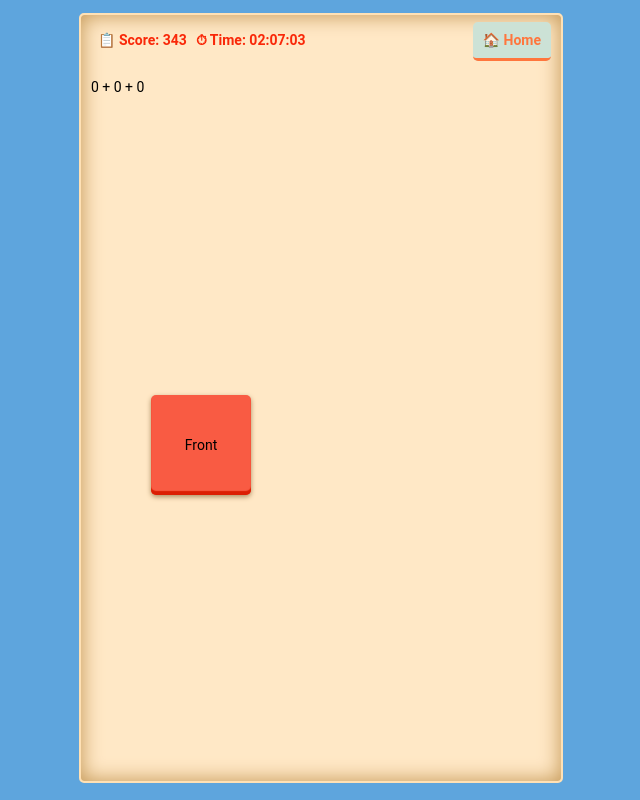
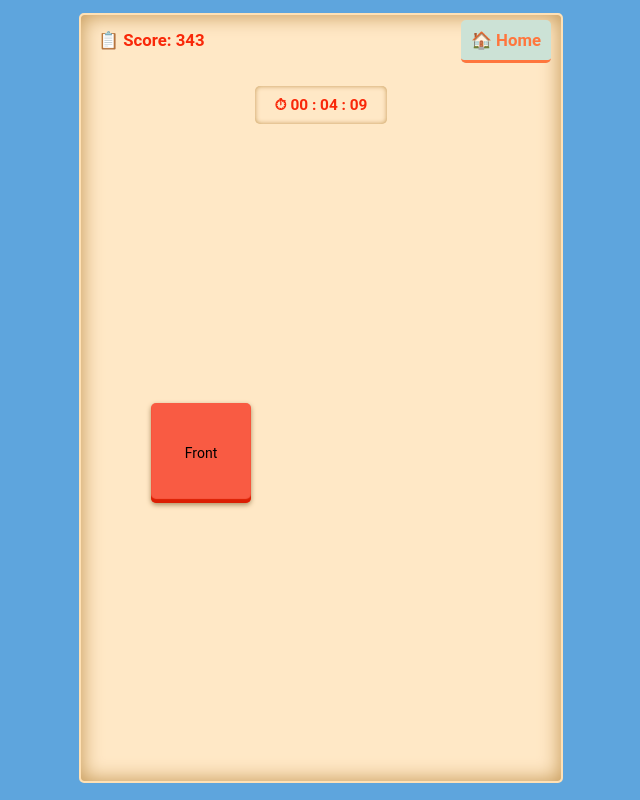
Before and after one commit to fasih-uddin-ahmed/angular-pairs, an Angular app: page /game in a window 1280 px wide. Shown: the whole page, without its empty margins (319-959 px from the left). Built offline with nearby package versions, Linux system fonts and the light colour scheme.

Commit message:
add game timer component

```diff
--- a/src/app/components/game-timer/game-timer.component.html
+++ b/src/app/components/game-timer/game-timer.component.html
@@ -1,2 +1,5 @@
-<p>
-    {{formatTimer()}}</p>
+<div class="timer">
+    <p class="time">
+        ⏱ {{formatTimer()}}
+    </p>
+</div>
--- a/src/app/components/game-timer/game-timer.component.scss
+++ b/src/app/components/game-timer/game-timer.component.scss
@@ -0,0 +1,17 @@
+.timer {
+    height: 40px;
+    font-size: 1.1em;
+    font-weight: bold;
+    margin-top: 20px;
+    display: flex;
+    justify-content: center;
+    align-items: center;
+    .time {
+        background-color: #ffe8c6;
+        color: #f92809;
+        padding: 10px 20px;
+        border-radius: 5px;
+        box-shadow: inset 0px 0px 5px #c59856;
+
+    }
+}
--- a/src/app/components/game-timer/game-timer.component.ts
+++ b/src/app/components/game-timer/game-timer.component.ts
@@ -1,6 +1,6 @@
 import { Component, OnInit, OnDestroy } from '@angular/core';
 import { interval, never, Observable, Subject } from 'rxjs';
-import { startWith, switchMap, takeUntil, tap } from 'rxjs/operators';
+import { switchMap, takeUntil } from 'rxjs/operators';
 
 export interface Timer {
     counter: number;
@@ -17,7 +17,9 @@ export interface Timer {
 export class GameTimerComponent implements OnInit, OnDestroy {
     private timer$: Observable<number>;
     private ticks$: Observable<number>;
-    private timerCtrl: Subject<boolean> = new Subject<boolean>();
+    private timerCtrl: Subject<boolean>;
+
+    private finish$: Subject<boolean>;
 
     private timer: Timer = {
         counter: 0,
@@ -27,40 +29,76 @@ export class GameTimerComponent implements OnInit, OnDestroy {
     };
 
     constructor() {
+        // Order of subject initialization matters here.
+        this.finish$ = new Subject<boolean>();
+        this.timerCtrl = new Subject<boolean>();
+
         this.ticks$ = interval(100);
-        this.timerCtrl.next(false);
         this.timer$ = this.createTimer();
+
     }
 
     createTimer(): Observable<number> {
         return this.timerCtrl
         .pipe(
-            // startWith(false),
-            switchMap(paused => {
-                return paused ? never() : this.ticks$;
-            })
+            switchMap(play => {
+                return play ? this.ticks$ : never() ;
+            }),
+            takeUntil(this.finish$)
         );
     }
 
     ngOnInit() {
+        this.timer$.subscribe(() => this.updateTimer());
+        this.play();
+    }
+
+    play() {
+        this.timerCtrl.next(true);
+    }
+
+    pause() {
         this.timerCtrl.next(false);
-        this.timer$.subscribe(() => this.updateTimer());
+    }
+
+    reset() {
+        this.timer = {
+            counter: 0,
+            seconds: 0,
+            minutes: 0,
+            micros: 0
+        };
     }
 
     updateTimer() {
-        console.log('fired');
-        this.timer.micros = this.timer.counter % 10;
-        this.timer.minutes = (this.timer.counter / 10) / 60;
-        this.timer.seconds = (this.timer.counter / 10) % 60;
+        this.timer.micros = Math.floor(this.timer.counter % 10);
+        this.timer.minutes = Math.floor((this.timer.counter / 10) / 60);
+        this.timer.seconds = Math.floor((this.timer.counter / 10) % 60);
 
         ++ this.timer.counter;
     }
 
     formatTimer() {
-       return `${this.timer.minutes} + ${this.timer.seconds} + ${this.timer.micros}`;
+        return `
+            ${('' + this.minutes).padStart(2, '0')} :
+            ${('' + this.seconds).padStart(2, '0')} :
+            ${('' + this.micros).padStart(2, '0')}
+        `;
+    }
+
+    get minutes() {
+        return this.timer.minutes;
+    }
+
+    get seconds() {
+        return this.timer.seconds;
+    }
+
+    get micros() {
+        return this.timer.micros;
     }
 
     ngOnDestroy() {
-
+        this.finish$.next(true);
     }
 }
--- a/src/app/components/top-bar/top-bar.component.html
+++ b/src/app/components/top-bar/top-bar.component.html
@@ -1,7 +1,6 @@
 <div class="top-bar">
     <ul>
         <li><span>📋 Score: {{score}}</span></li>
-        <li><span>⏱ Time: {{time}}</span></li>
         <li class="menu"><a [routerLink]="homeLink">🏠 Home</a></li>
     </ul>
 </div>
--- a/src/app/components/top-bar/top-bar.component.scss
+++ b/src/app/components/top-bar/top-bar.component.scss
@@ -3,6 +3,7 @@
         margin: 0;
         padding: 0;
         height: 50px;
+        font-size: 1.2em;
         list-style: none;
         display: flex;
         align-items: center;
--- a/src/app/components/top-bar/top-bar.component.ts
+++ b/src/app/components/top-bar/top-bar.component.ts
@@ -10,7 +10,6 @@ import {
     styleUrls: ['./top-bar.component.scss']
 })
 export class TopBarComponent implements OnInit {
-    @Input() time: string;
     @Input() score: number;
     @Input() homeLink: string;
 
--- a/src/app/pages/game/game.component.html
+++ b/src/app/pages/game/game.component.html
@@ -1,5 +1,5 @@
 <div class="game-wrapper">
-    <top-bar time="02:07:03" score="343" homeLink="/home"></top-bar>
+    <top-bar score="343" homeLink="/home"></top-bar>
     <game-timer></game-timer>
     <div class="grid-wrapper">
         <div class="grid">
```
